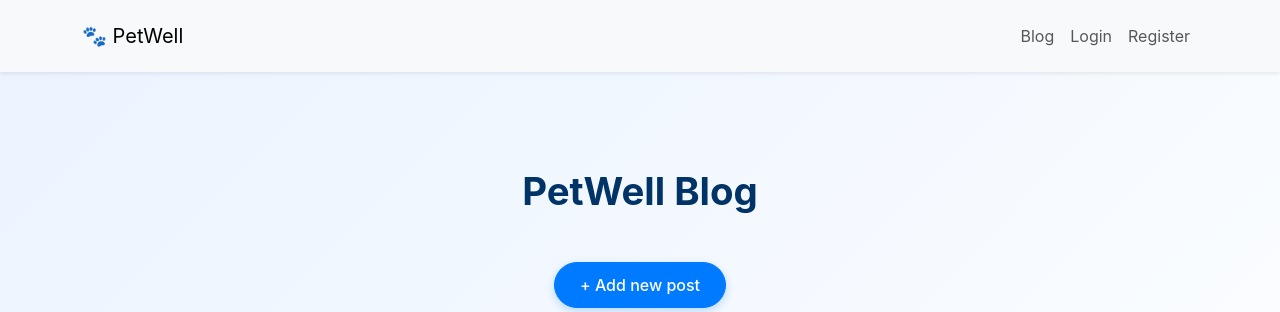
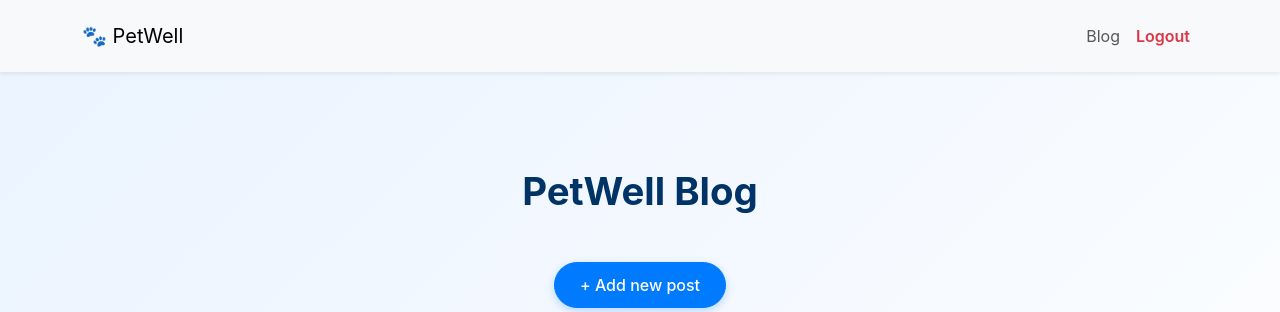
Before and after one commit to bobes81/Petwell, a Django app: page /blog/ in a window 1280 px wide. Shown: the top 312 px of the page. Run offline with Django 5.2, Linux system fonts and the light colour scheme; a user stored in the database is signed in; data that the repository does not hold is empty.

Commit message:
Add conditional Logout link in navbar

```diff
--- a/templates/base.html
+++ b/templates/base.html
@@ -38,10 +38,25 @@
           </button>
           <div class="collapse navbar-collapse" id="navbarNav">
             <ul class="navbar-nav ms-auto">
-              <li class="nav-item"><a class="nav-link" href="/blog/">Blog</a></li>
-              <li class="nav-item"><a class="nav-link" href="/accounts/login/">Login</a></li>
-              <li class="nav-item"><a class="nav-link" href="/accounts/signup/">Register</a></li>
-            </ul>
+                <li class="nav-item">
+                  <a class="nav-link" href="{% url 'blog:blog_list' %}">Blog</a>
+                </li>
+
+                {% if user.is_authenticated %}
+                  <li class="nav-item">
+                    <a class="nav-link text-danger fw-semibold" href="{% url 'account_logout' %}">
+                      Logout
+                    </a>
+                  </li>
+                {% else %}
+                  <li class="nav-item">
+                    <a class="nav-link" href="{% url 'account_login' %}">Login</a>
+                  </li>
+                  <li class="nav-item">
+                    <a class="nav-link" href="{% url 'account_signup' %}">Register</a>
+                  </li>
+                {% endif %}
+              </ul>
           </div>
         </div>
       </nav>
```
